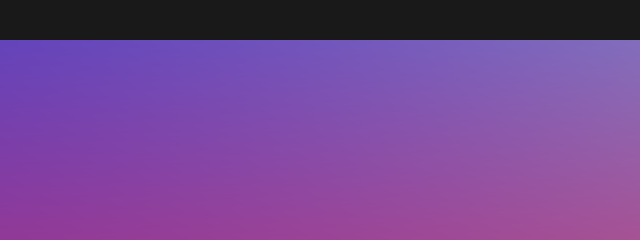
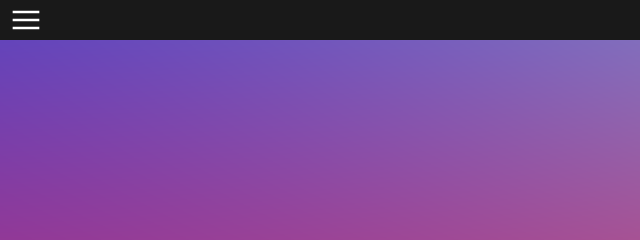
Before and after one commit to Emmelf/Portfolio-V1, a plain HTML site: page index.html in a window 1280 px wide. Shown: the top 240 px of the page, 0-640 px from the left. Drawn offline with Linux system fonts and the light colour scheme.

Commit message:
frontend

```diff
--- a/assets/css/style.css
+++ b/assets/css/style.css
@@ -23,6 +23,11 @@ nav{
     width: 100%;
     height:  2.5em;
     display: flex;
+    padding-left: 0.625em;
+}
+
+nav > img {
+    width: 2em;
 }
 
 header > img{
--- a/index.html
+++ b/index.html
@@ -11,7 +11,7 @@
 
 <body>
     <header>
-        <nav></nav>
+        <nav><img src="./assets/img/menu_icon.svg"></nav>
         <img src="./assets/img/gradient.png">
     </header>
     <main>
```
Also changed, not shown: assets/img/check.svg (added), assets/img/css_logo.png (added), assets/img/design_logo.svg (added), assets/img/dev_logo.svg (added), assets/img/figma_logo.svg (added), assets/img/tools_logo.svg (added).
